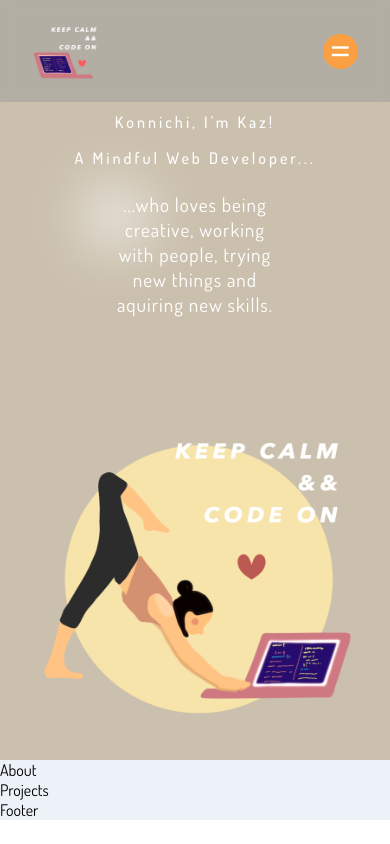
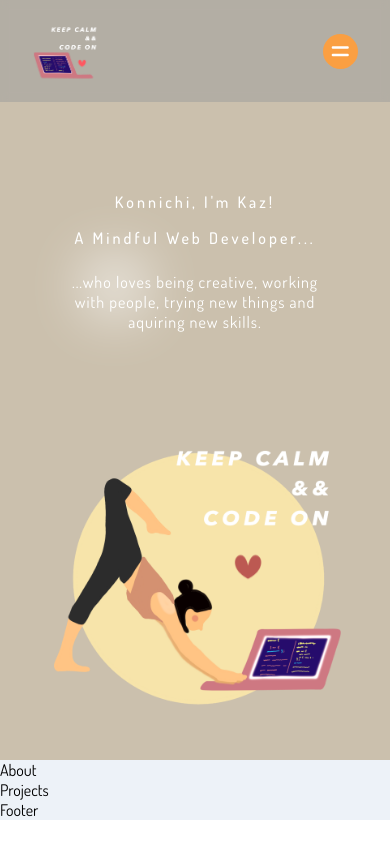
Before and after one commit to Kaz1022/portfolio_fe, a React (Create React App) app: page / in a window 390 px wide. Built offline with nearby package versions, Linux system fonts and the light colour scheme.

Commit message:
add media query

```diff
--- a/src/container/Header/Header.scss
+++ b/src/container/Header/Header.scss
@@ -63,6 +63,11 @@
     @media screen and (max-width: 900px) {
       margin-top: 1.5rem;
     }
+
+    @media screen and (max-width: 450px) {
+      font-size: 1rem;
+      padding: 0 3rem;
+    }
   }
 
   .blur {
@@ -79,6 +84,10 @@
       margin-left: -10rem;
       transform: scale(0.5);
     }
+  }
+
+  @media screen and (max-width: 900px) {
+    justify-content: center;
   }
 }
 
@@ -101,7 +110,7 @@
   }
 
   @media screen and (max-width: 450px) {
-    transform: scale(0.8);
+    transform: scale(0.75);
   }
 
 }
```
